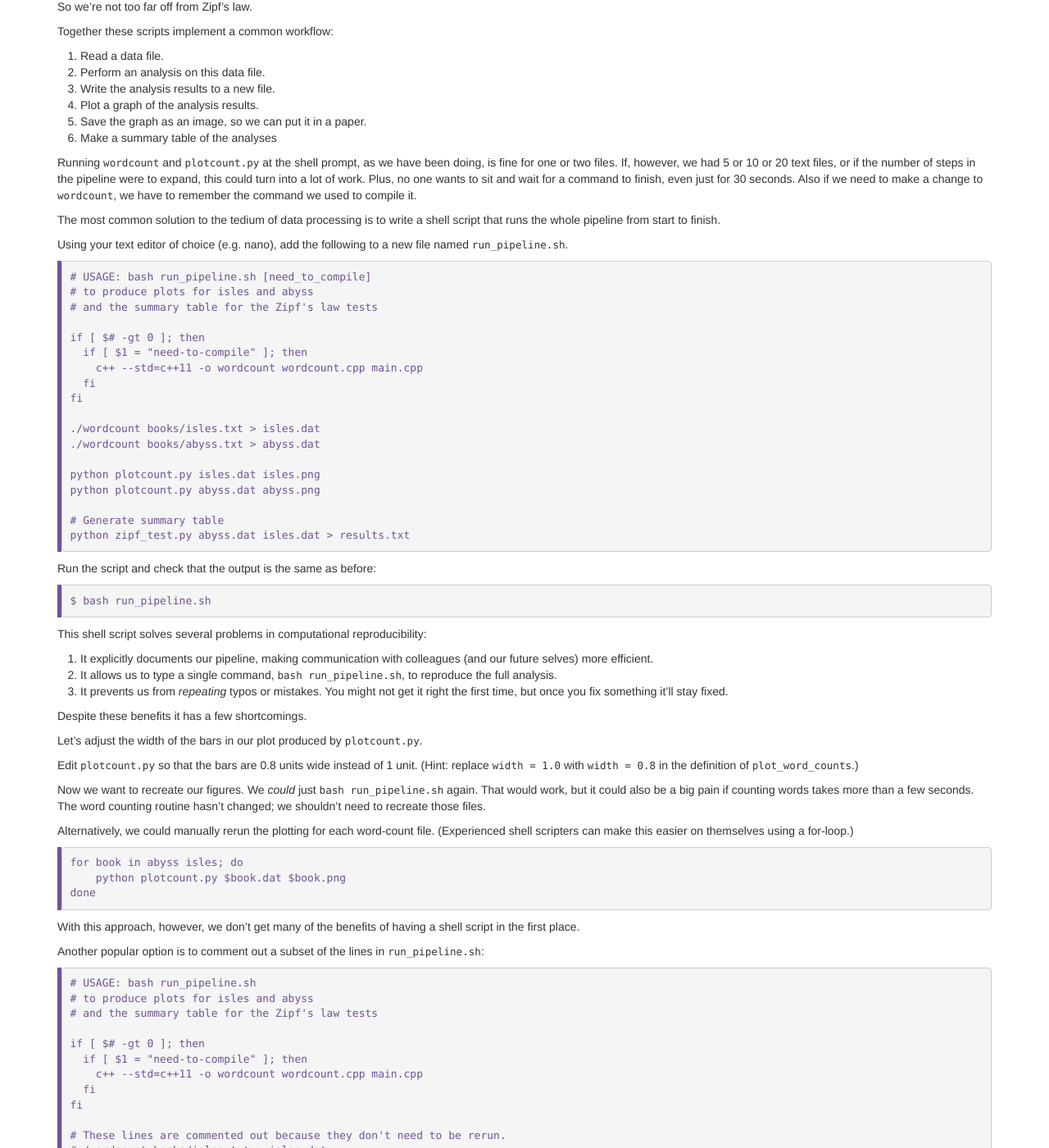
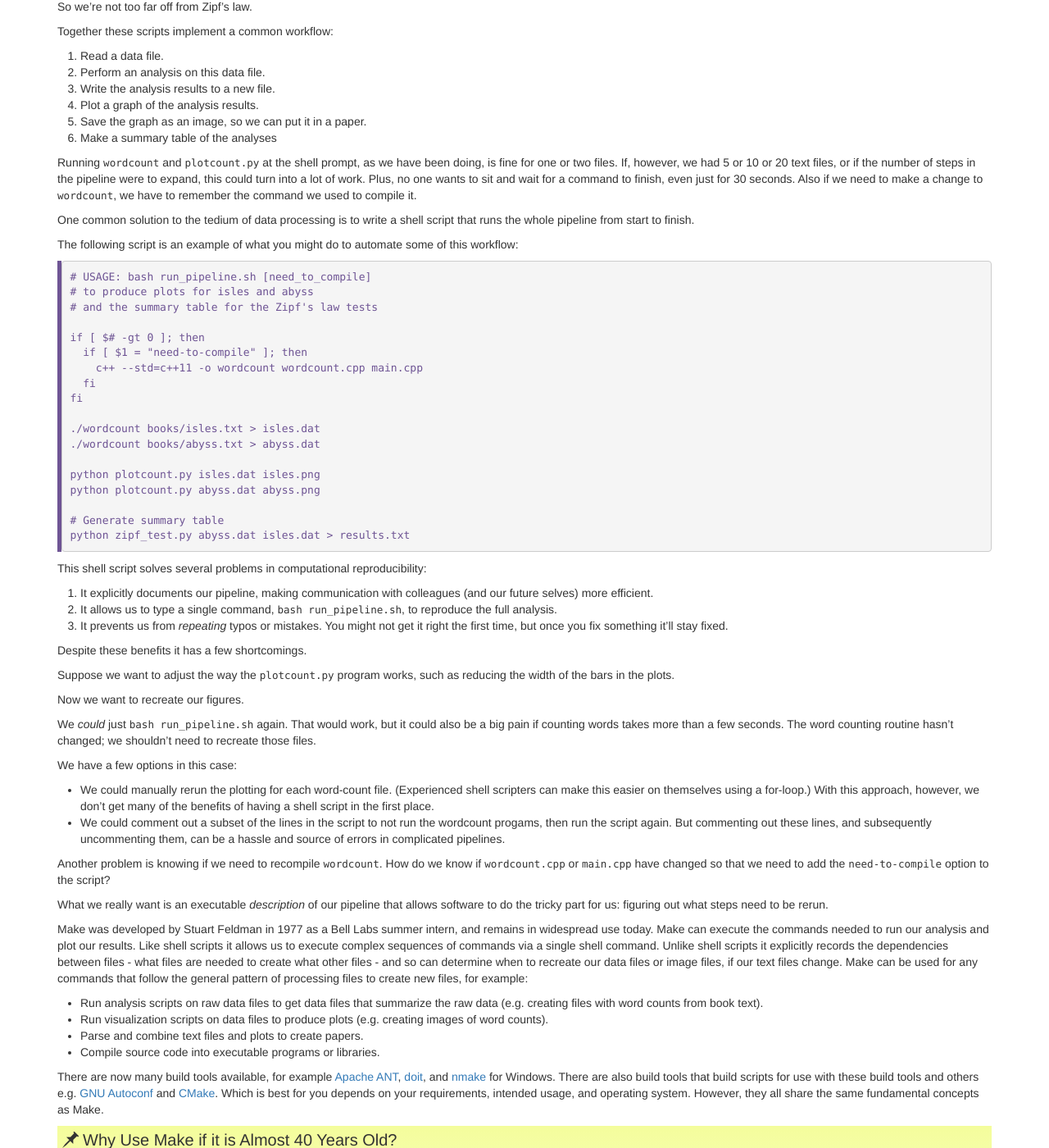
Before and after one commit to ornl-ssd/cpp-make-intro, a Jekyll site: the page built from _episodes/01-intro.md, in a window 1280 px wide and 1400 px high, scrolled down 2149 px. Shown: the whole window at 82% size. Built offline with Jekyll 4.4.1, drawn with Linux system fonts in a browser that asks for light colours; some of the changed text lies outside the part shown.

Commit message:
Reduce verbosity
Signed-off-by: Greg Watson <g.watson@computer.org>

```diff
--- a/_episodes/01-intro.md
+++ b/_episodes/01-intro.md
@@ -173,11 +173,11 @@ Plus, no one wants to sit and wait for a command to finish, even just for 30
 seconds. Also if we need to make a change to `wordcount`, we have to remember
 the command we used to compile it.
 
-The most common solution to the tedium of data processing is to write
+One common solution to the tedium of data processing is to write
 a shell script that runs the whole pipeline from start to finish.
 
-Using your text editor of choice (e.g. nano), add the following to a new file named
-`run_pipeline.sh`.
+The following script is an example of what you might do to automate some of
+this workflow:
 
 ~~~
 # USAGE: bash run_pipeline.sh [need_to_compile]
@@ -201,13 +201,6 @@ python zipf_test.py abyss.dat isles.dat > results.txt
 ~~~
 {: .bash}
 
-Run the script and check that the output is the same as before:
-
-~~~
-$ bash run_pipeline.sh
-~~~
-{: .bash}
-
 This shell script solves several problems in computational reproducibility:
 
 1.  It explicitly documents our pipeline,
@@ -220,63 +213,23 @@ This shell script solves several problems in computational reproducibility:
 
 Despite these benefits it has a few shortcomings.
 
-Let's adjust the width of the bars in our plot produced by `plotcount.py`.
-
-Edit `plotcount.py` so that the bars are 0.8 units wide instead of 1 unit.
-(Hint: replace `width = 1.0` with `width = 0.8` in the definition of
-`plot_word_counts`.)
+Suppose we want to adjust the way the `plotcount.py` program works, such as
+reducing the width of the bars in the plots.
 
 Now we want to recreate our figures.
+
 We _could_ just `bash run_pipeline.sh` again.
 That would work, but it could also be a big pain if counting words takes
 more than a few seconds.
 The word counting routine hasn't changed; we shouldn't need to recreate
 those files.
 
-Alternatively, we could manually rerun the plotting for each word-count file.
-(Experienced shell scripters can make this easier on themselves using a
-for-loop.)
+We have a few options in this case:
 
-~~~
-for book in abyss isles; do
-    python plotcount.py $book.dat $book.png
-done
-~~~
-{: .bash}
-
-With this approach, however,
-we don't get many of the benefits of having a shell script in the first place.
-
-Another popular option is to comment out a subset of the lines in
-`run_pipeline.sh`:
-
-~~~
-# USAGE: bash run_pipeline.sh
-# to produce plots for isles and abyss
-# and the summary table for the Zipf's law tests
-
-if [ $# -gt 0 ]; then
-  if [ $1 = "need-to-compile" ]; then
-    c++ --std=c++11 -o wordcount wordcount.cpp main.cpp
-  fi
-fi
-
-# These lines are commented out because they don't need to be rerun.
-#./wordcount books/isles.txt > isles.dat
-#./wordcount books/abyss.txt > abyss.dat
-
-python plotcount.py isles.dat isles.png
-python plotcount.py abyss.dat abyss.png
-
-# This line is also commented out because it doesn't need to be rerun.
-python zipf_test.py abyss.dat isles.dat > results.txt
-~~~
-{: .bash}
-
-Then, we would run our modified shell script using `bash run_pipeline.sh`.
-
-But commenting out these lines, and subsequently uncommenting them,
-can be a hassle and source of errors in complicated pipelines.
+* We could manually rerun the plotting for each word-count file. (Experienced shell scripters can make this easier on themselves using a
+for-loop.) With this approach, however, we don't get many of the benefits of having a shell script in the first place.
+* We could comment out a subset of the lines in the script to not run the wordcount progams, then run the script again. But commenting out
+these lines, and subsequently uncommenting them, can be a hassle and source of errors in complicated pipelines.
 
 Another problem is knowing if we need to recompile `wordcount`. How do we know
 if `wordcount.cpp` or `main.cpp` have changed so that we need to add the `need-to-compile`
```
